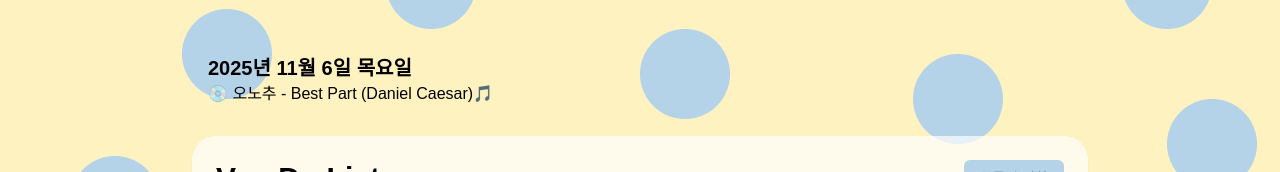
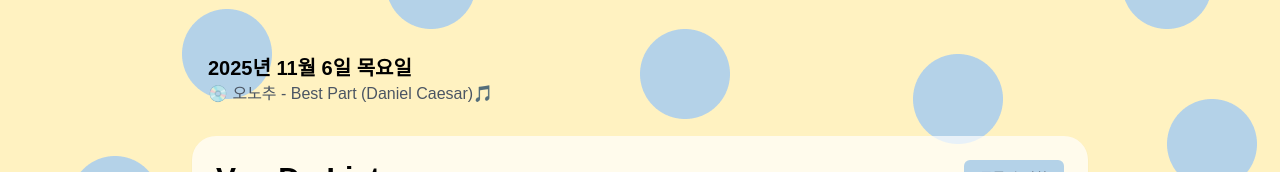
Before and after one commit to xxxjinn/VueDoList, a Vue app: page / in a window 1280 px wide. Shown: the top 172 px of the page. Built offline with nearby package versions, Linux system fonts and the light colour scheme; a web font is replaced by a local one.

Commit message:
style: todayMusic text 색상 변경

```diff
--- a/src/components/ToDoHeader.vue
+++ b/src/components/ToDoHeader.vue
@@ -27,6 +27,8 @@ onMounted(() => {
 <template>
   <div class="w-full h-8 flex justify-center px-4 flex-col">
     <h1 class="font-bold text-xl">{{ today }}</h1>
-    <p class="font-medium">💿 오노추 - {{ todayMusic?.title }} ({{ todayMusic?.artist }})🎵</p>
+    <p class="font-medium text-gray-600">
+      💿 오노추 - {{ todayMusic?.title }} ({{ todayMusic?.artist }})🎵
+    </p>
   </div>
 </template>
```
